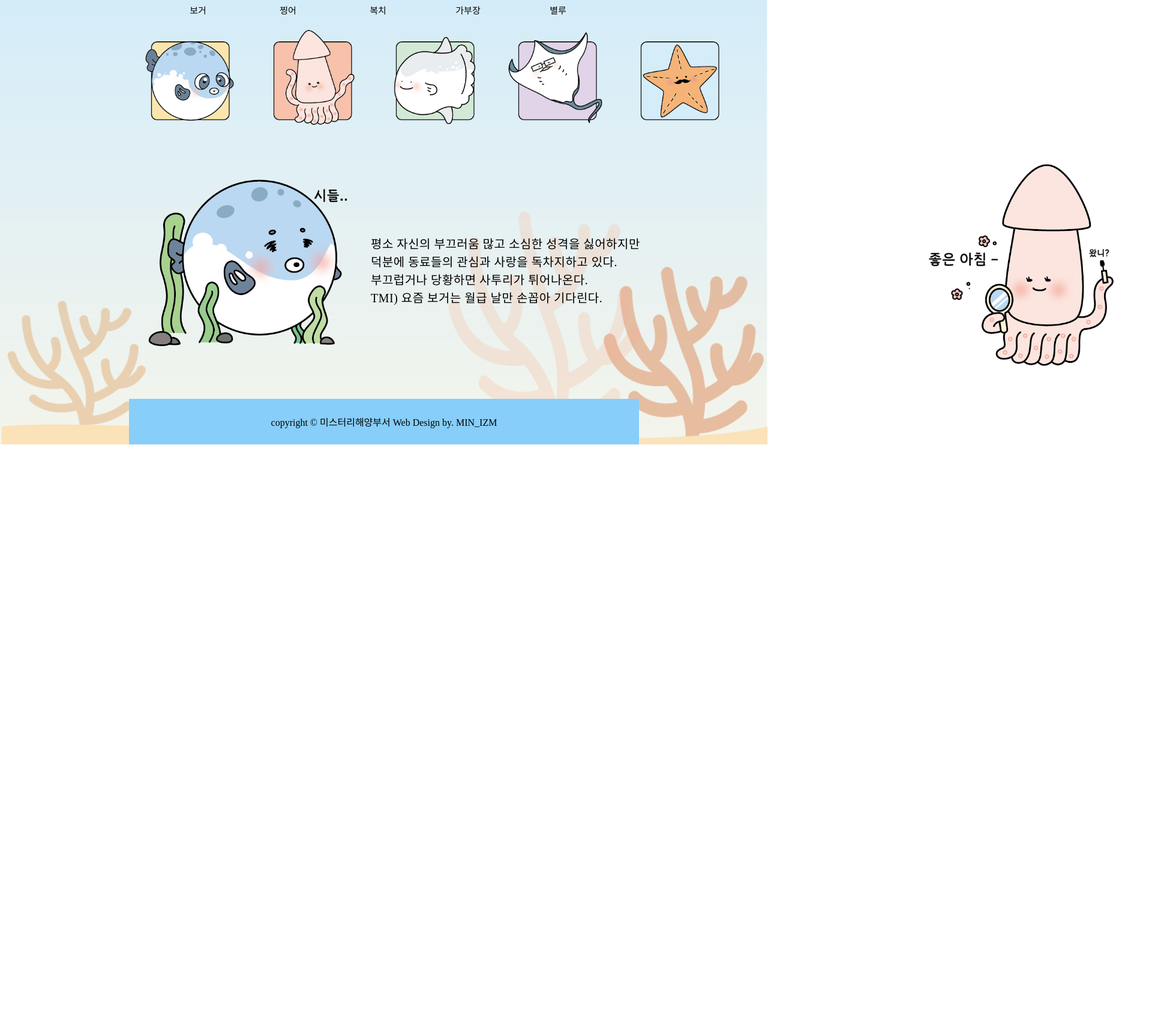
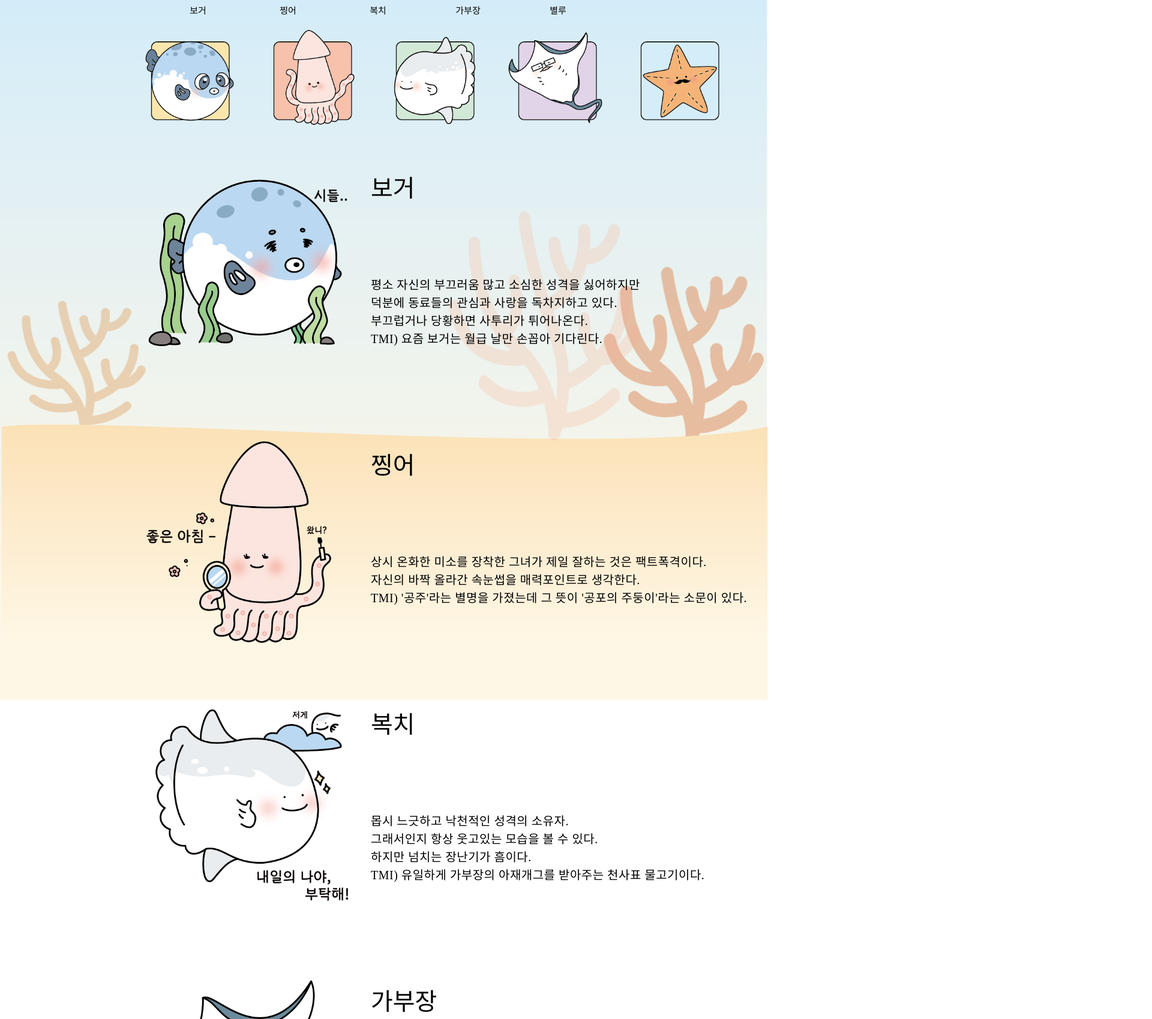
Before and after one commit to minizm99/Final-project, a plain HTML site: page char.html in a window 1280 px wide. Shown: the part 113-1812 px from the top of the page at 60% size, 1920 px wide, since content can reach past the window. Before the commit the page ends 854 px from the top, so only its background shows below. Drawn offline with Linux system fonts and the light colour scheme.

Commit message:
move section

```diff
--- a/char.html
+++ b/char.html
@@ -38,24 +38,26 @@
          </table>
 
         <table>
-        <tr>
-        <td>
-        <img src="img/보거소개.png" height="400" width="400" align=left alt="보거">
-            <p class="introduce">평소 자신의 부끄러움 많고 소심한 성격을 싫어하지만<br>덕분에 동료들의 관심과 사랑을 독차지하고 있다.<br>부끄럽거나 당황하면 사투리가 튀어나온다.<br>TMI) 요즘 보거는 월급 날만 손꼽아 기다린다.</p></td>
-        <td>
-        <img src="img/찡어소개.png" height="400" width="400" align=left alt="찡어">
-            <p class="introduce">평소 자신의 부끄러움 많고 소심한 성격을 싫어하지만<br>덕분에 동료들의 관심과 사랑을 독차지하고 있다.<br>부끄럽거나 당황하면 사투리가 튀어나온다.<br>TMI) 요즘 보거는 월급 날만 손꼽아 기다린다.</p></td>
-        <td>
-        <img src="img/복치소개.png" height="400" width="400" align=left alt="복치">
-            <p class="introduce">평소 자신의 부끄러움 많고 소심한 성격을 싫어하지만<br>덕분에 동료들의 관심과 사랑을 독차지하고 있다.<br>부끄럽거나 당황하면 사투리가 튀어나온다.<br>TMI) 요즘 보거는 월급 날만 손꼽아 기다린다.</p></td>
-        <td>
-        <img src="img/가부장소개.png" height="400" width="400" align=left alt="가부장">
-            <p class="introduce">평소 자신의 부끄러움 많고 소심한 성격을 싫어하지만<br>덕분에 동료들의 관심과 사랑을 독차지하고 있다.<br>부끄럽거나 당황하면 사투리가 튀어나온다.<br>TMI) 요즘 보거는 월급 날만 손꼽아 기다린다.</p></td>
-        <td>
-        <img src="img/별루소개.png" height="400" width="400" align=left alt="별루">
-            <p class="introduce">평소 자신의 부끄러움 많고 소심한 성격을 싫어하지만<br>덕분에 동료들의 관심과 사랑을 독차지하고 있다.<br>부끄럽거나 당황하면 사투리가 튀어나온다.<br>TMI) 요즘 보거는 월급 날만 손꼽아 기다린다.</p></td>
-
-        </tr>
+        <tr><td>
+        <a name="보거"><img src="img/보거소개.png" height="400" width="400" align=left alt="보거"></a>
+            <p class="name">보거</p>
+            <p class="introduce">평소 자신의 부끄러움 많고 소심한 성격을 싫어하지만<br>덕분에 동료들의 관심과 사랑을 독차지하고 있다.<br>부끄럽거나 당황하면 사투리가 튀어나온다.<br>TMI) 요즘 보거는 월급 날만 손꼽아 기다린다.</p></td></tr>
+        <tr><td>
+        <a name="찡어"><img src="img/찡어소개.png" height="400" width="400" align=left alt="찡어"></a>
+            <p class="name">찡어</p>
+            <p class="introduce">상시 온화한 미소를 장착한 그녀가 제일 잘하는 것은 팩트폭격이다.<br>자신의 바짝 올라간 속눈썹을 매력포인트로 생각한다.<br>TMI) '공주'라는 별명을 가졌는데 그 뜻이 '공포의 주둥이'라는 소문이 있다.</p></td></tr>
+        <tr><td>
+        <a name="복치"><img src="img/복치소개.png" height="400" width="400" align=left alt="복치"></a>
+            <p class="name">복치</p>
+            <p class="introduce">몹시 느긋하고 낙천적인 성격의 소유자.<br>그래서인지 항상 웃고있는 모습을 볼 수 있다.<br>하지만 넘치는 장난기가 흠이다.<br>TMI) 유일하게 가부장의 아재개그를 받아주는 천사표 물고기이다.</p></td></tr>
+        <tr><td>
+        <a name="가부장"><img src="img/가부장소개.png" height="400" width="400" align=left alt="가부장"></a>
+            <p class="name">가부장</p>
+            <p class="introduce">무뚝뚝한 말투와 고지식한 사고방식을 가졌으나<br>네모난 안경 너머에는 직원들을 생각하는 다정함이 숨겨져 있다.<br>직원들 역시 그걸 모르지 않는다.<br>TMI) 가부장의 소소한 행복은 복대리와 아재개그를 주고 받는 시간이다.</p></td></tr>
+        <tr><td>
+        <a name="별루"><img src="img/별루소개.png" height="400" width="400" align=left alt="별루"></a>
+            <p class="name">별루</p>
+            <p class="introduce">이 조그만 불가사리가 '미스터리해양부서'에서<br>어떤 직책을 맡고 있는지는 아무도 모른다.<br>TMI) '미스터리해양부서'의 창립부터 현재까지의 모습을 모두 지켜봐왔다.</p></td></tr>
         </table>
 
 
--- a/style/char.css
+++ b/style/char.css
@@ -42,29 +42,9 @@ table {
     margin-right: auto;
 }
 
-#charac_intro .charac_img {
-    background-image: url(../img/보거소개.png);
-    background-size: 100%;
-    width: 400px;
-    height: 400px;
-    float: left;
-}
-
-#charac_intro {
-    width: auto;
+.name {
+    font-size: 40px;
     text-align: left;
-    padding: 50px 0px;
-    vertical-align: middle;
-
-}
-
-a {
-    text-decoration: none;
-    color: black;
-}
-
-a:hover {
-    color:blueviolet;
 }
 
 .introduce {
@@ -73,8 +53,9 @@ a:hover {
     line-height:30px;
     font-size: 20px;
     width: 1000px;
-    margin: 150px;
+    margin: 120px;
 }
+
 footer{
     font-family: MaruBuri-Regular;
     width: 100;
```
